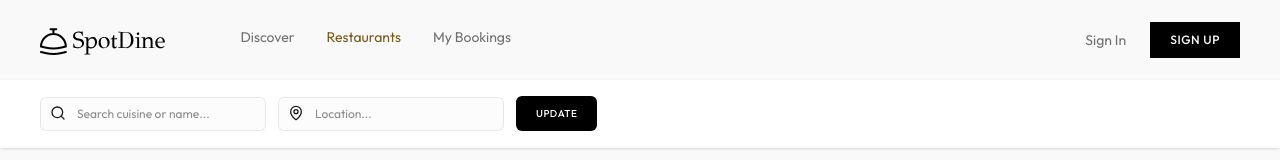
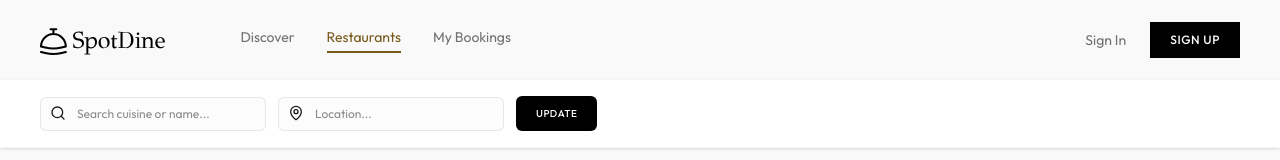
Before and after one commit to Royakash2/spot-dine, a React (Vite) app in the folder spot-dine-client/: page /search in a window 1280 px wide. Shown: the top 160 px of the page. Built offline with nearby package versions, Linux system fonts and the light colour scheme; a web font is replaced by a local one.

Commit message:
navbar navlinks issue fixed

```diff
--- a/spot-dine-client/src/components/Navbar.tsx
+++ b/spot-dine-client/src/components/Navbar.tsx
@@ -36,6 +36,22 @@ export default function Navbar() {
         }
     };
 
+    const navLinks = [
+        { name: "Discover", path: "/", isButton: false, isActive: location.pathname === "/" },
+        { name: "Restaurants", path: "/search", isButton: false, isActive: location.pathname.startsWith("/search") },
+        { name: "My Bookings", isButton: true, action: handleDashboardClick, isActive: location.pathname === "/dashboard" },
+    ];
+
+    const getLinkClasses = (isActive: boolean) => {
+        const baseClasses = "text-sm transition-colors pb-1 border-b-2 cursor-pointer";
+        const isHomePageAndNotScrolled = location.pathname === "/" && !scrolled;
+
+        if (isActive) {
+            return `${baseClasses} ${isHomePageAndNotScrolled ? "text-white border-white" : "text-secondary border-secondary"}`;
+        }
+        return `${baseClasses} border-transparent ${isHomePageAndNotScrolled ? "text-white/80 hover:text-white" : "text-black/55 hover:text-primary"}`;
+    };
+
     return (
         <nav
             className={`fixed top-0 w-full z-40 transition-all duration-300 ${scrolled ? "bg-white/95 backdrop-blur-md h-16  border-b border-outline-variant/30" : "bg-transparent h-20 border-b border-transparent"}`}
@@ -49,24 +65,25 @@ export default function Navbar() {
 
                     {/* Desktop Navigation Links */}
                     <div className="hidden md:flex gap-8 items-center">
-                        <Link
-                            to="/"
-                            className={`text-sm transition-colors pb-1 border-b-2 cursor-pointer ${location.pathname === "/" ? (scrolled ? "text-secondary border-secondary" : "text-white border-white") : "text-black/55 hover:text-primary border-transparent"}`}
-                        >
-                            Discover
-                        </Link>
-                        <Link
-                            to="/search"
-                            className={`text-sm transition-colors pb-1 border-b-2 border-transparent cursor-pointer ${location.pathname.startsWith("/search") ? "text-secondary border-secondary" : scrolled || location.pathname !== "/" ? "text-black/55 hover:text-primary" : "text-white/80 hover:text-white"}}`}
-                        >
-                            Restaurants
-                        </Link>
-                        <button
-                            onClick={handleDashboardClick}
-                            className={`text-sm transition-colors pb-1 border-b-2 border-transparent cursor-pointer text-left ${location.pathname === "/dashboard" ? "text-secondary border-secondary" : scrolled || location.pathname !== "/" ? "text-black/55 hover:text-primary" : "text-white/80 hover:text-white"}`}
-                        >
-                            My Bookings
-                        </button>
+                        {navLinks.map((link, index) =>
+                            link.isButton ? (
+                                <button
+                                    key={index}
+                                    onClick={link.action}
+                                    className={`${getLinkClasses(link.isActive)} text-left`}
+                                >
+                                    {link.name}
+                                </button>
+                            ) : (
+                                <Link
+                                    key={index}
+                                    to={link.path!}
+                                    className={getLinkClasses(link.isActive)}
+                                >
+                                    {link.name}
+                                </Link>
+                            )
+                        )}
                     </div>
                 </div>
 
@@ -161,18 +178,25 @@ export default function Navbar() {
             {/* Mobile Menu Drawer */}
             {mobileMenuOpen && (
                 <div className="md:hidden fixed inset-x-0 top-16 bg-white border-b border-outline-variant/20 py-6 px-6 z-50 ambient-shadow flex flex-col gap-5 animate-in slide-in-from-top duration-300">
-                    <Link to="/" className="text-base text-on-surface hover:text-primary">
-                        Discover
-                    </Link>
-                    <Link to="/search" className="text-base text-on-surface hover:text-primary">
-                        Restaurants
-                    </Link>
-                    <button
-                        onClick={handleDashboardClick}
-                        className="text-base text-on-surface hover:text-primary text-left cursor-pointer"
-                    >
-                        Reservations
-                    </button>
+                    {navLinks.map((link, index) =>
+                        link.isButton ? (
+                            <button
+                                key={index}
+                                onClick={link.action}
+                                className={`text-base text-left cursor-pointer transition-colors ${link.isActive ? "text-primary font-medium" : "text-on-surface hover:text-primary"}`}
+                            >
+                                {link.name}
+                            </button>
+                        ) : (
+                            <Link
+                                key={index}
+                                to={link.path!}
+                                className={`text-base transition-colors ${link.isActive ? "text-primary font-medium" : "text-on-surface hover:text-primary"}`}
+                            >
+                                {link.name}
+                            </Link>
+                        )
+                    )}
 
                     <div className="border-t border-outline-variant/10 my-2"></div>
 
```
